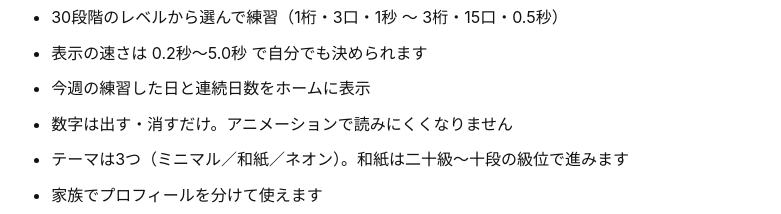
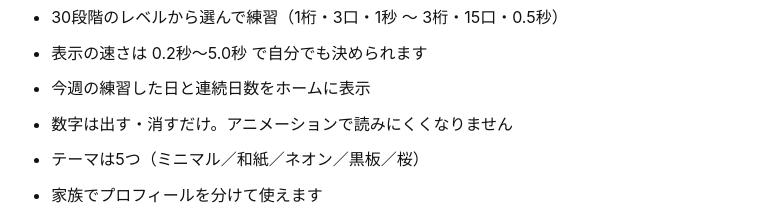
Before and after one commit to fukuidinotech/sumflash-lp, a plain HTML site: page index.html in a window 1280 px wide. Shown: the part 1613-1827 px from the top of the page, without its empty margins (248-1029 px from the left). Drawn offline with Linux system fonts and the light colour scheme.

Commit message:
テーマを5つに、級位の記述を消す
Co-Authored-By: Claude Opus 5.5 (1M context) <noreply@anthropic.com>

```diff
--- a/index.html
+++ b/index.html
@@ -54,7 +54,7 @@
     <li>表示の速さは 0.2秒〜5.0秒 で自分でも決められます</li>
     <li>今週の練習した日と連続日数をホームに表示</li>
     <li>数字は出す・消すだけ。アニメーションで読みにくくなりません</li>
-    <li>テーマは3つ（ミニマル／和紙／ネオン）。和紙は二十級〜十段の級位で進みます</li>
+    <li>テーマは5つ（ミニマル／和紙／ネオン／黒板／桜）</li>
     <li>家族でプロフィールを分けて使えます</li>
     <li>検定モード（1桁10口）で最短の表示間隔を競い、Game Center のランキングに載せられます</li>
     <li>足し算・引き算（足し引きの混合）・掛け算・割り算をホームのタブで選べます。レベルは演算ごとに30段</li>
```
Also changed, not shown: en/index.html (+1 -1 lines).
